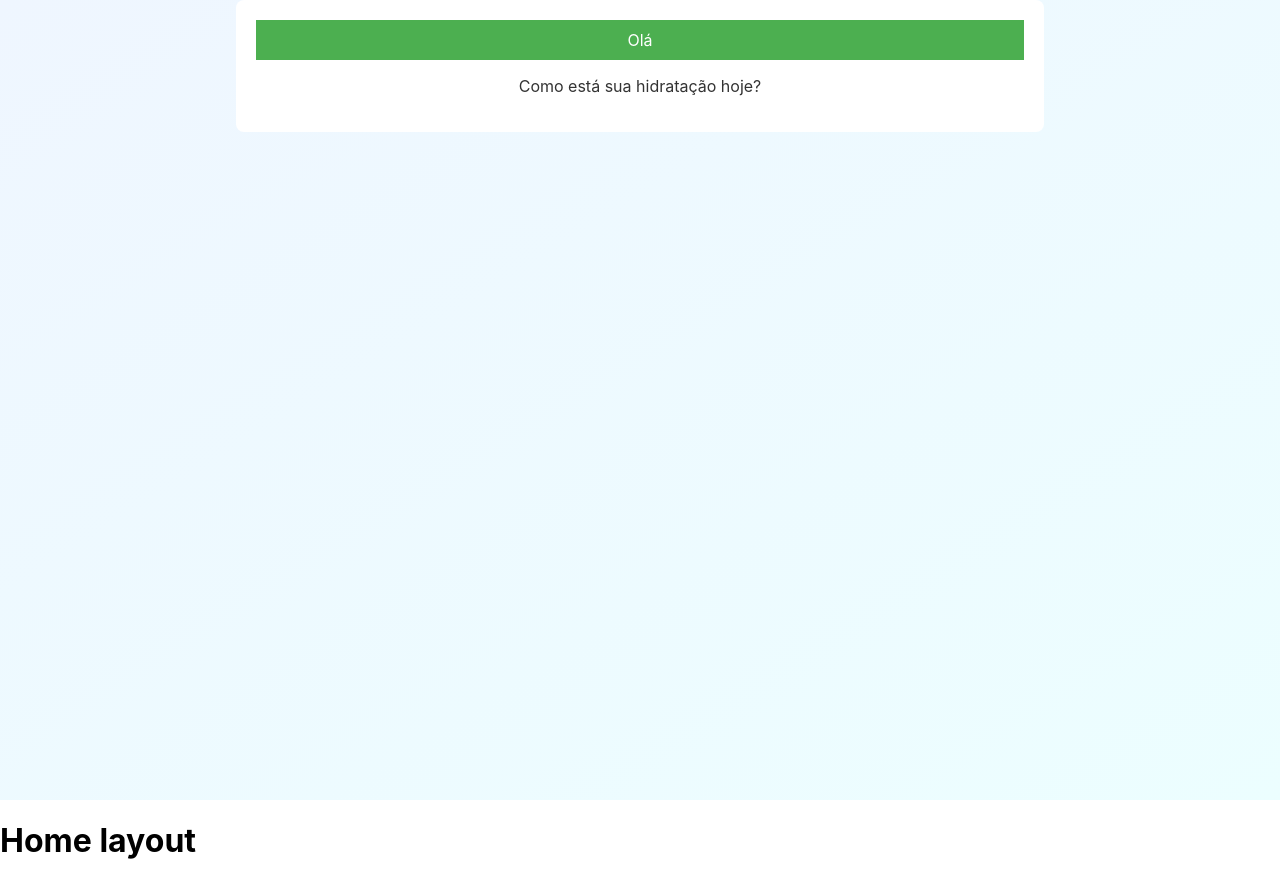
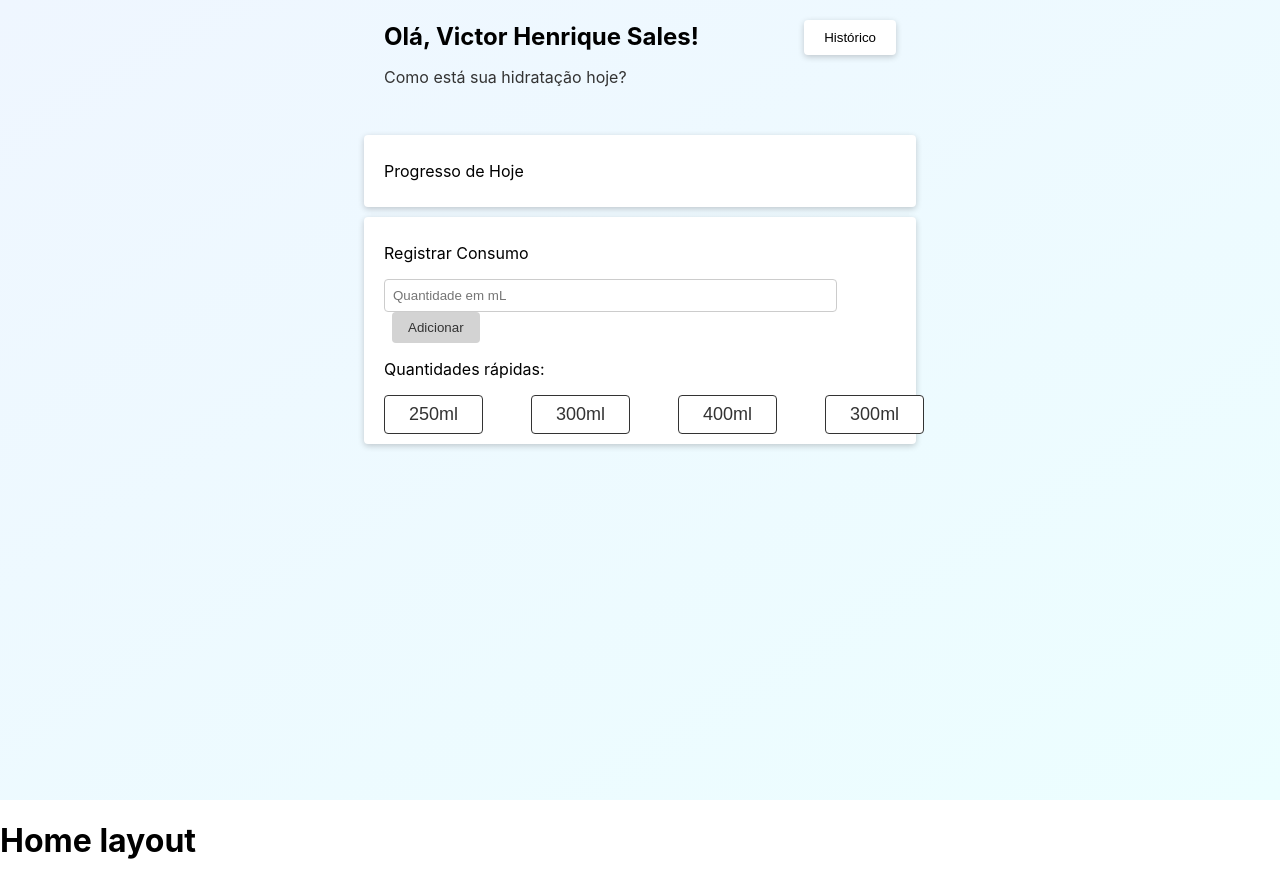
Before and after one commit to 0victorsales/frontend-beber_agua, a React (Create React App) app: page /consumo-diario in a window 1280 px wide. Built offline with nearby package versions, Linux system fonts and the light colour scheme.

Commit message:
feat: Criado components de registro de ml

```diff
--- /dev/null
+++ b/src/pages/consumoDiario/components/BotoesML/index.jsx
@@ -0,0 +1,14 @@
+import React from 'react';
+import { Botao } from './styles.ts';
+
+function OpcaoBotaoML({ opcoes, onClicked }) {
+  return (
+    <div style={{ display: 'flex', gap: '8px' }}>
+      {opcoes.map((opcao, index) => (
+        <Botao key={index} value={opcao.value} onClick={onClicked}>{opcao.label}</Botao>
+      ))}
+    </div>
+  );
+}
+
+export default OpcaoBotaoML;
--- /dev/null
+++ b/src/pages/consumoDiario/components/BotoesML/styles.ts
@@ -0,0 +1,17 @@
+import styled from 'styled-components';
+
+export const Botao = styled.button`
+  font-size: 18px;
+  border: 1px solid #333;
+  background-color: #fff;
+  color: #333;
+  padding: 8px 24px;
+  border-radius: 4px;
+  cursor: pointer;
+  width: 140px;
+  margin-right: 40px;
+
+  &:hover {
+    background-color: #f0f0f0;
+  }
+`;
--- /dev/null
+++ b/src/pages/consumoDiario/components/FormularioConsumo/OptionsML.ts
@@ -0,0 +1,6 @@
+export const defaultOptions = [
+    {'label': '250ml', 'value':250},
+    {'label': '300ml', 'value':300},
+    {'label': '400ml', 'value':400},
+    {'label': '300ml', 'value':300}
+  ]
--- /dev/null
+++ b/src/pages/consumoDiario/components/FormularioConsumo/index.jsx
@@ -0,0 +1,30 @@
+import { InputQuantidade,BotaoAdicionar } from './styles.ts';
+import OpcaoBotaoML from '../BotoesML/index.jsx';
+import { defaultOptions } from './OptionsML.ts';
+function FormularioConsumo() {
+
+
+ const registerByButtonML = (e) => {
+     registerML(e.target.value)
+  };
+
+  const registerML = (ml) => {
+    console.log('registerByButtonML ',ml);
+  };
+
+
+
+  return (
+    <div>
+        <p>Registrar Consumo</p>
+        <div>
+          <InputQuantidade type="number" placeholder="Quantidade em mL" />
+          <BotaoAdicionar onClick={registerML}>Adicionar</BotaoAdicionar>
+        </div>
+        <p>Quantidades rápidas:</p>
+        <OpcaoBotaoML opcoes={defaultOptions} onClicked={registerByButtonML}/>
+    </div>
+  );
+}
+
+export default FormularioConsumo;
--- /dev/null
+++ b/src/pages/consumoDiario/components/FormularioConsumo/styles.ts
@@ -0,0 +1,21 @@
+import styled from 'styled-components';
+
+
+
+
+export const InputQuantidade = styled.input`
+  width: 85%;
+  padding: 8px;
+  border: 1px solid #ccc;
+  border-radius: 4px;
+`;
+
+export const BotaoAdicionar = styled.button`
+  background-color: #d3d3d3; /* Cinza claro */
+  color: #333;
+  border: none;
+  padding: 8px 16px;
+  margin-left: 8px;
+  border-radius: 4px;
+  cursor: pointer;
+`;
--- a/src/pages/consumoDiario/index.jsx
+++ b/src/pages/consumoDiario/index.jsx
@@ -1,12 +1,32 @@
-import {Pagina,BemVindo,Header} from './styles.ts'
+import { Pagina, BemVindo, Header, Botao, ItensEsquerda,Container} from './styles.ts';
+
+import FormularioConsumo from './components/FormularioConsumo/index.jsx';
 
 function ConsumoDiario() {
+
+
+
+
+
   return (
     <Pagina>
       <Header>
-          <BemVindo>Olá</BemVindo>
+        <ItensEsquerda>
+          <BemVindo>Olá, Victor Henrique Sales!</BemVindo>
           <p>Como está sua hidratação hoje?</p>
+        </ItensEsquerda>
+
+        <Botao>Histórico</Botao>
       </Header>
+
+      <Container>
+        <p>Progresso de Hoje</p>
+      </Container>
+
+      <Container>
+         <FormularioConsumo/>
+      </Container>
+
 
 
     </Pagina>
--- a/src/pages/consumoDiario/styles.ts
+++ b/src/pages/consumoDiario/styles.ts
@@ -16,23 +16,50 @@ export const Pagina = styled.div`
 
 
 export const Header = styled.header`
-  background-color: #ffffff;
   color: #333;
   padding: 20px;
-  width: 60%;
-  margin: 0 auto; /
-  box-shadow: 0 2px 4px rgba(0, 0, 0, 0.1);
-  border-radius: 8px;
-  text-align: center;
+  width: 40%;
+  margin: 0 auto;
+  display: flex;
+  justify-content: space-between;
+  align-items: center;
+`;
+
+export const ItensEsquerda = styled.div`
+  display: flex;
+  flex-direction: column;
+  align-items: flex-start;
 `;
 
 
 
+export const BemVindo = styled.div`
+  color: black;
+  font-weight: bold;
+  font-size: 24px;
+`;
 
 
-export const BemVindo = styled.div`
-  background-color: #4caf50;
-  color: white;
+export const Botao = styled.button`
   padding: 10px 20px;
+  background-color: #fff;
+  color: black;
   border: none;
+  border-radius: 4px;
+  cursor: pointer;
+  margin-bottom: 50px;
+  box-shadow: 0 2px 6px rgba(0, 0, 0, 0.2);
 `;
+
+export const Container = styled.div`
+  padding: 10px 20px;
+  width: 40%;
+  background-color: #fff;
+  color: black;
+  border: none;
+  border-radius: 4px;
+  cursor: pointer;
+  margin: 0 auto;
+  box-shadow: 0 2px 6px rgba(0, 0, 0, 0.2);
+  margin-top: 10px
+`;
```
Also changed, not shown: public/cronometro.png (added).
